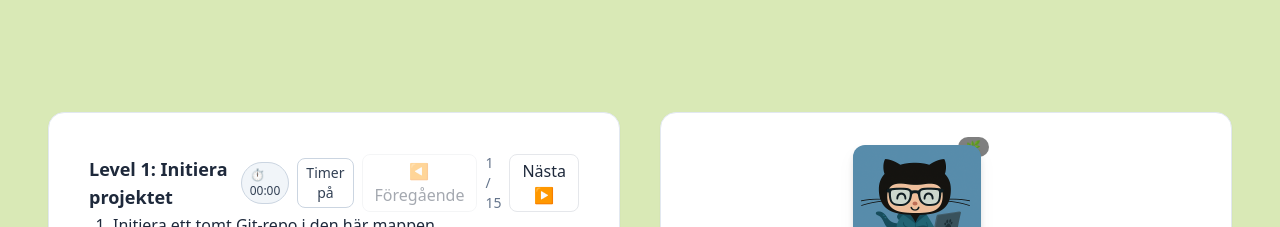
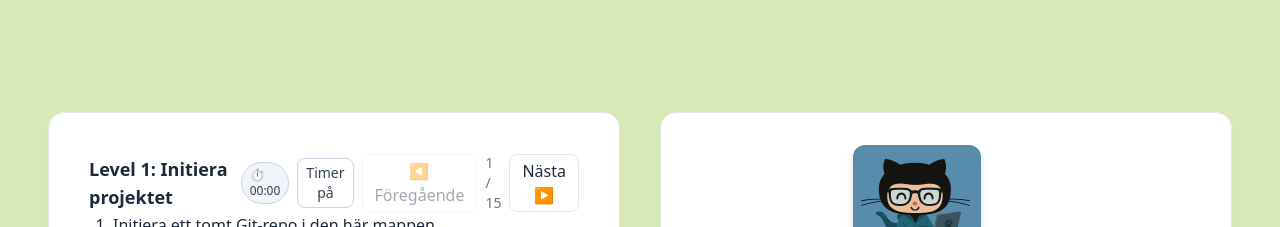
Before and after one commit to DulamaA/git-land-game, a React (Vite) app: page /game in a window 1280 px wide. Shown: the top 227 px of the page. Built offline with nearby package versions, Linux system fonts and the light colour scheme.

Commit message:
🧼 refactor: remove emoji badge overlay from OctocatAvatar

```diff
--- a/src/components/Game/OctocatAvatar.tsx
+++ b/src/components/Game/OctocatAvatar.tsx
@@ -1,5 +1,5 @@
 import type { OctoMood, OctoVariantKey } from '../../utils/octocatVariants';
-import { badgeEmoji, variantFilters, getOctoSrc } from '../../utils/octocatVariants';
+import { variantFilters, getOctoSrc } from '../../utils/octocatVariants';
 
 type Props = {
   variant: OctoVariantKey;
@@ -25,13 +25,9 @@ export default function OctocatAvatar({ variant, say, mood = 'idle' }: Props) {
       )}
 
       <div className="relative">
-        <span className="absolute -right-2 -top-2 select-none rounded-full bg-black/50 px-2 py-0.5 text-white text-xs">
-          {badgeEmoji[variant]}
-        </span>
-
         <img
           src={src}
-          alt="Octocat"
+          alt="Octocat avatar"
           className={`h-32 w-32 select-none drop-shadow-lg rounded-xl ${filterClass} ${moodClass}`}
           draggable={false}
         />
```
